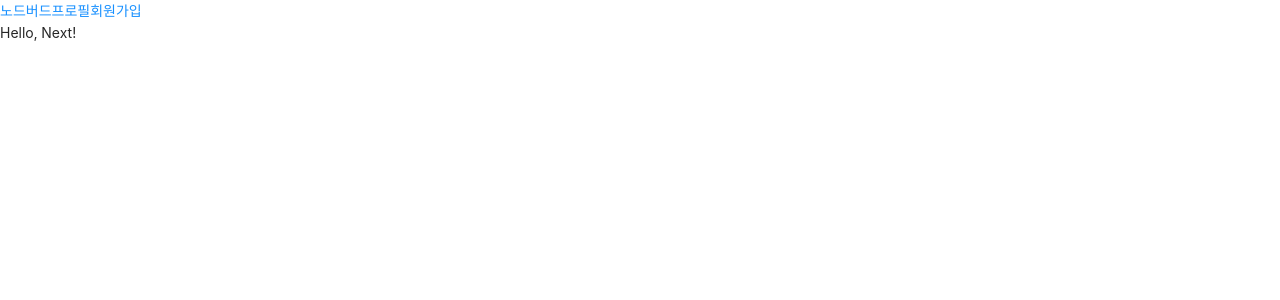
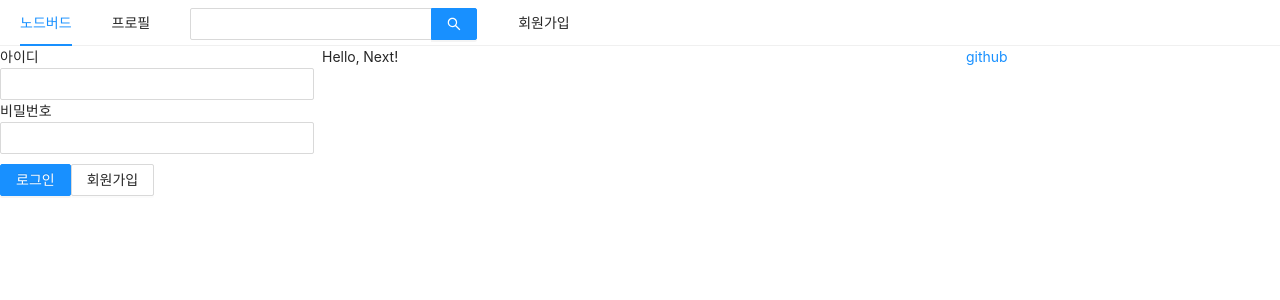
Before and after one commit to HomieKim/SNS_Project, a Next.js app in the folder front/: page / in a window 1280 px wide. Shown: the top 300 px of the page. Built offline with nearby package versions, Linux system fonts and the light colour scheme.

Commit message:
add : 로그인 컴포넌트

```diff
--- a/front/components/AppLayout.js
+++ b/front/components/AppLayout.js
@@ -1,22 +1,57 @@
-import React from 'react';
-import propTypes from 'prop-types';
-import Link from 'next/link';
+import React, { useState } from "react";
+import propTypes from "prop-types";
+import Link from "next/link";
+import { Menu, Input, Row, Col } from "antd";
+import UserProfile from './UserProfile';
+import LoginForm from './LoginForm';
+import styled from 'styled-components';
 
-const AppLayout = ({children})=> {
-    return (
-        <div>
-            <div>
-                <Link href="/"><a>노드버드</a></Link>
-                <Link href="/profile"><a>프로필</a></Link>
-                <Link href="/signup"><a>회원가입</a></Link>
-            </div>
-            {children}
-        </div>
-    );
+const StyleSearchInput = styled(Input.Search)`
+  vertical-align : middle;
+`;
+
+
+const AppLayout = ({ children }) => {
+  const [isLogedin, setIsLogedin] = useState(false);
+  return (
+    <div>
+      <Menu mode="horizontal">
+        <Menu.Item>
+          <Link href="/">
+            <a>노드버드</a>
+          </Link>
+        </Menu.Item>
+        <Menu.Item>
+          <Link href="/profile">
+            <a>프로필</a>
+          </Link>
+        </Menu.Item>
+        <Menu.Item>
+          <StyleSearchInput enterButton />
+        </Menu.Item>
+        <Menu.Item>
+          <Link href="/signup">
+            <a>회원가입</a>
+          </Link>
+        </Menu.Item>
+      </Menu>
+      <Row gutter={8}>
+        <Col xs={24} md={6}>
+          {isLogedin ? <UserProfile /> : <LoginForm setIsLogedin={setIsLogedin}/>}
+        </Col>
+        <Col xs={24} md={12}>
+          {children}
+        </Col>
+        <Col xs={24} md={6}>
+          <a href='https://github.com/HomieKim' target="_blank" rel="noreferrer noopener">github</a>
+        </Col>
+      </Row>
+    </div>
+  );
 };
 
 AppLayout.propTypes = {
-    children : propTypes.node.isRequired,
-}
+  children: propTypes.node.isRequired,
+};
 
 export default AppLayout;
--- /dev/null
+++ b/front/components/LoginForm.js
@@ -0,0 +1,52 @@
+import { Input, Form, Button } from 'antd';
+import Link from 'next/link';
+import propTypes from 'prop-types';
+import React, { useCallback, useState } from 'react';
+import styled from 'styled-components';
+
+const ButtonWrapper = styled.div`
+    margin-top : 10px;
+`;
+
+const LoginForm = ({setIsLogedin}) => {
+    const [id, setId] = useState('');
+    const [password, setPassword] = useState('');
+
+    const onChageId = useCallback((e)=> {
+        setId(e.target.value);
+    },[]);
+
+    const onChangePassword = useCallback((e) => {
+        setPassword(e.target.value);
+    },[]);
+
+    const onSubmitForm = useCallback(()=> {
+        console.log({id, password});
+        setIsLogedin(true);
+    },[id, password]);
+
+    return (
+        // antd에서 제공하는 Form의 onFinish는 자동으로 preventDefault 적용되어있음
+        <Form onFinish={onSubmitForm}>
+            <div>
+                <label htmlFor='user-id'>아이디</label>
+                <br/>
+                <Input name='user-id' value={id} onChange={onChageId} required/>
+            </div>
+            <div>
+                <lable htmlFor='user-password'>비밀번호</lable> <br/>
+                <Input name='user-password'value={password} onChange={onChangePassword} type='password' required />
+            </div>
+            <ButtonWrapper>
+                <Button type='primary' htmlType='submit' loading={false}>로그인</Button>
+                <Link href="/signup"><a><Button>회원가입</Button></a></Link>
+            </ButtonWrapper>
+        </Form>
+    );
+};
+
+LoginForm.propTypes = {
+    setIsLogedin: propTypes.node.isRequired,
+};
+
+export default LoginForm;
--- /dev/null
+++ b/front/components/UserProfile.js
@@ -0,0 +1,7 @@
+import React from 'react';
+
+const UserProfile = ()=> {
+    return <div></div>
+}
+
+export default UserProfile;
--- a/front/pages/_app.js
+++ b/front/pages/_app.js
@@ -3,7 +3,7 @@ import Head from 'next/head';
 import PropTypes from 'prop-types';
 import 'antd/dist/antd.css';
 
-const NodeBird = ({ Component }) => {
+const App = ({ Component }) => {
   return (
     <>
       <Head>
@@ -14,8 +14,8 @@ const NodeBird = ({ Component }) => {
   );
 };
 
-NodeBird.propTypes = {
+App.propTypes = {
   Component: PropTypes.elementType.isRequired,
 };
 
-export default NodeBird;
+export default App;
```
